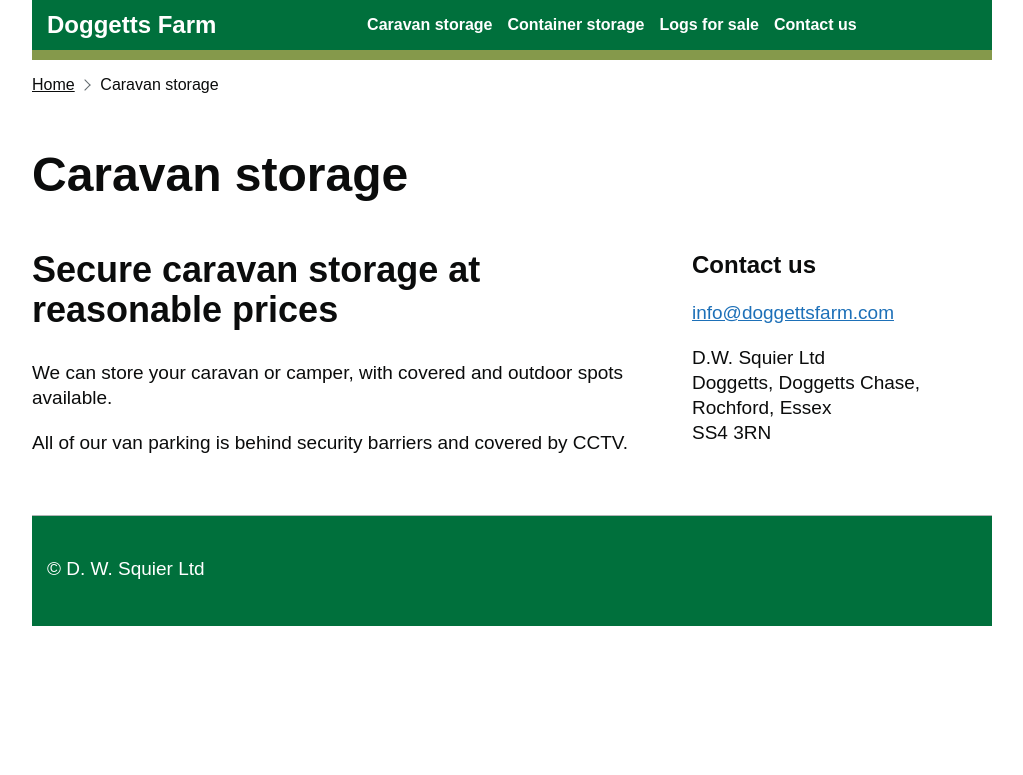
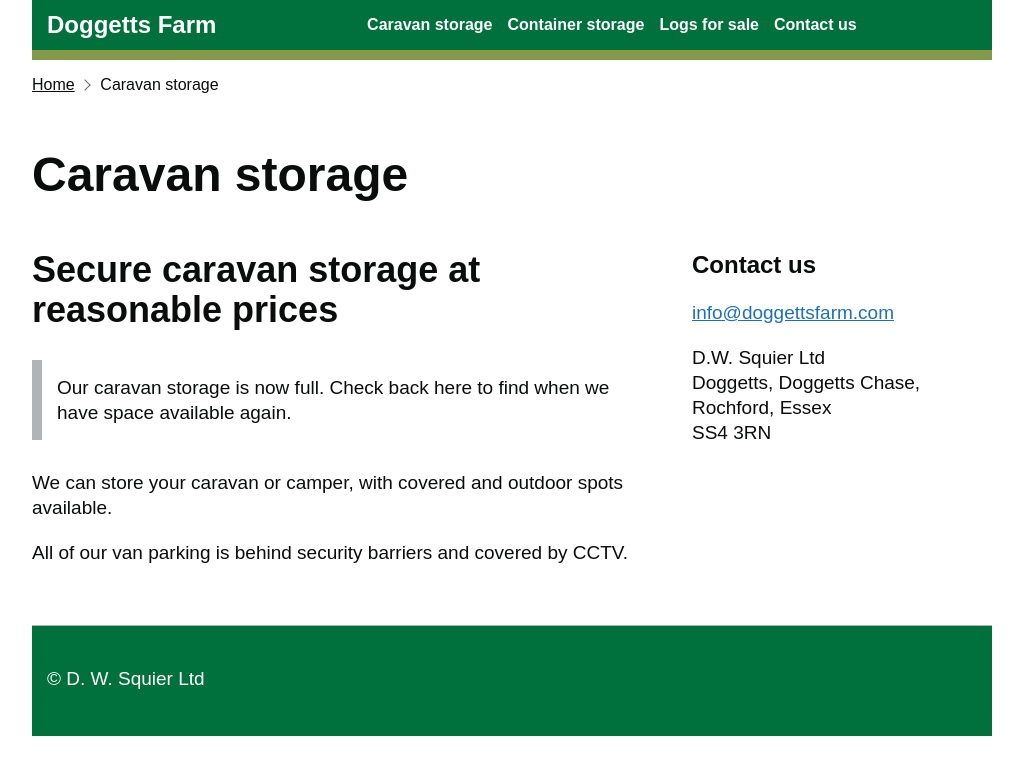
Before and after one commit to doggettsfarm/doggettsfarm.com, a Jekyll site: the page built from caravan-storage.md, in a window 1280 px wide. Shown: the top 775 px of the page, without its empty margins (128-1151 px from the left). Built offline with Jekyll 4.4.1, drawn with Linux system fonts in a browser that asks for light colours.

Commit message:
add caravan callout to caravan page

```diff
--- a/caravan-storage.md
+++ b/caravan-storage.md
@@ -8,6 +8,9 @@ permalink: /caravan-storage/
 {:.govuk-heading-l}
 ## Secure caravan storage at reasonable prices
 
+{:.govuk-inset-text}
+Our caravan storage is now full. Check back here to find when we have space available again.
+
 {:.govuk-body}
 We can store your caravan or camper, with covered and outdoor spots available.
 
```
